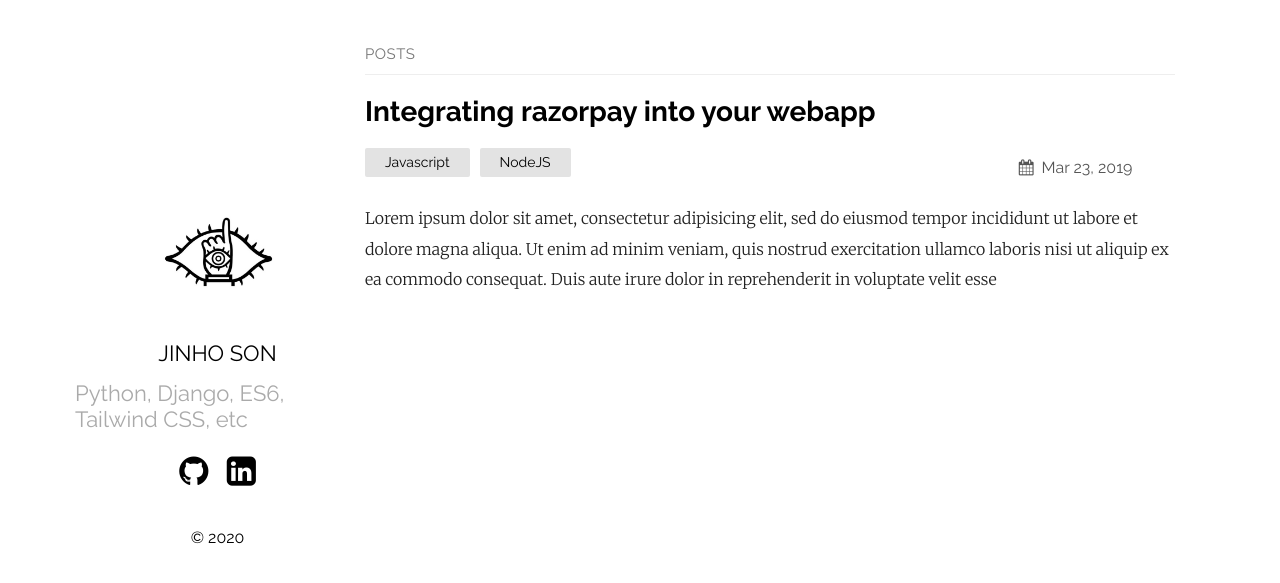
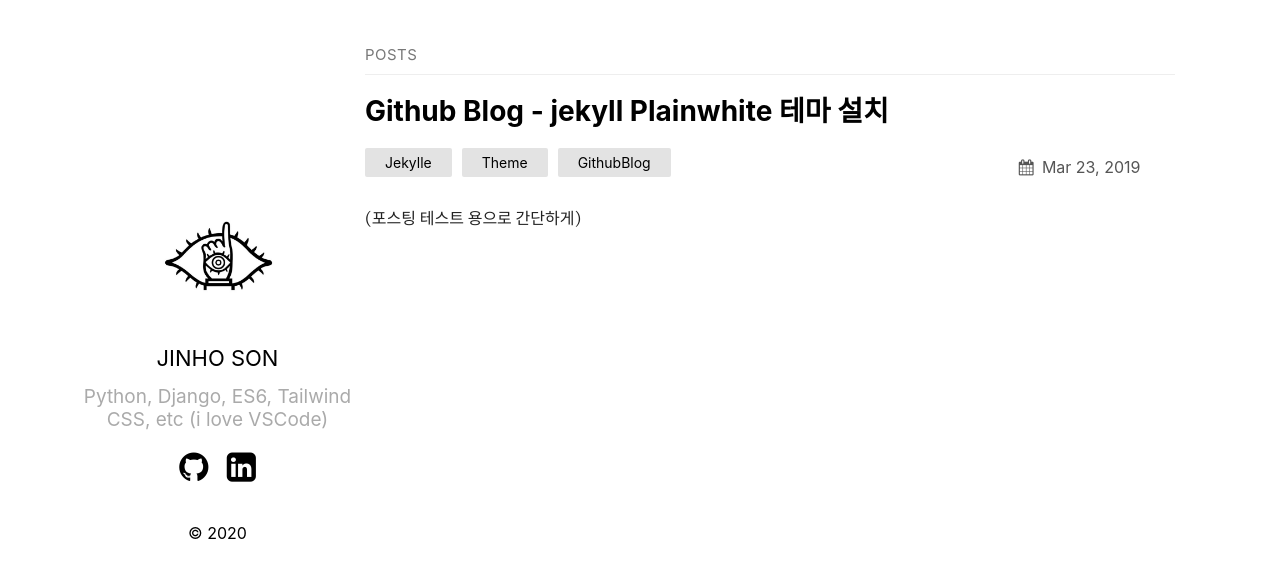
Before and after one commit to Trapa-Eureka/trapa-eureka.github.io, a Jekyll site: the page built from index.md, in a window 1280 px wide. Shown: the top 583 px of the page. Built offline with Jekyll 4.4.1, drawn with Linux system fonts in a browser that asks for light colours.

Commit message:
layout edit, new post

````diff
--- a/_config.yml
+++ b/_config.yml
@@ -1,6 +1,6 @@
 title: Trapa
 author: Trapa
-email: your-email@domain.com
+email: 1982gaya@gmail.com
 remote_theme: thelehhman/plainwhite-jekyll
 description: > # this means to ignore newlines until "show_exerpts:"
   test
@@ -12,7 +12,7 @@ sass:
   sass_dir: _sass
 plainwhite:
   name: JINHO SON
-  tagline: Python, Django, ES6, Tailwind CSS, etc
+  tagline: Python, Django, ES6, Tailwind CSS, etc (i love VSCode)
   date_format: "%b %-d, %Y"
   sitemap: true # set to true to generate sitemap.xml content
   disqus_shortname: games
--- a/_posts/2019-03-23-welcome-to-jekyll.markdown
+++ /dev/null
@@ -1,28 +0,0 @@
----
-layout: post
-title:  "Integrating razorpay into your webapp"
-date:   2019-03-23 21:03:36 +0530
-categories: Javascript NodeJS
----
-Lorem ipsum dolor sit amet, consectetur adipisicing elit, sed do eiusmod tempor incididunt ut labore et dolore magna aliqua. Ut enim ad minim veniam, quis nostrud exercitation ullamco laboris nisi ut aliquip ex ea commodo consequat. Duis aute irure dolor in reprehenderit in voluptate velit esse
-
-```javascript
-const Razorpay = require('razorpay');
-
-let rzp = Razorpay({
-	key_id: 'KEY_ID',
-	secret: 'name'
-});
-
-// capture request
-rzp.capture(payment_id, cost)
-	.then(function (data) {
-		return 2;
-	})
-```
-
-Check out the [Jekyll docs][jekyll-docs] for more info on how to get the most out of Jekyll. File all bugs/feature requests at [Jekyll’s GitHub repo][jekyll-gh]. If you have questions, you can ask them on [Jekyll Talk][jekyll-talk].
-
-[jekyll-docs]: https://jekyllrb.com/docs/home
-[jekyll-gh]:   https://github.com/jekyll/jekyll
-[jekyll-talk]: https://talk.jekyllrb.com/
--- /dev/null
+++ b/_posts/2020-05-04-Jekyll-plainwhite-theme.markdown
@@ -0,0 +1,36 @@
+---
+layout: post
+title:  "Github Blog - jekyll Plainwhite 테마 설치"
+date:   2019-03-23 21:03:36 +0530
+categories: Jekylle Theme GithubBlog
+---
+
+(포스팅 테스트 용으로 간단하게)
+
+준비물(맥 OS X 기준) :
+1. 터미널(iterms2)
+2. [Jekyll’s GitHub repo][jekyll-gh].
+3. VSCode
+
+[jekyll-gh]: https://github.com/thelehhman/plainwhite-jekyll
+
+과정 :
+- 본인의 Github에 아래와 같은 형식의 저장소를 하나 생성한다.
+
+```
+username.github.io
+```
+- 생성한 후 터미널을 이용, 원하는 폴더 경로까지 접근 후 아래와 같은 명령어를 입력한다.
+
+```
+$ git clone (생성한 해당 저장소 링크)
+```
+- git clone하면 원하는 경로상에 폴더가 생성되고, 이후 준비물 2번의 저장소에서 zip파일을 내려받은 후 압축을 풀어서 git clone하여 생성된 폴더에다가 그대로 덮어씌운다.
+
+- 이후 과정은 일부 파일 수정이 필요하지만 과정에 대한 설명은 준비물 2번 링크의 README.md 화면에 잘 기술되어 있으니 참고할것.
+
+- 그 외 참고하면 좋은 자료
+
+   [글 작성에 필요한 markdown 사용법][markdown-use]
+
+[markdown-use]: https://gist.github.com/ihoneymon/652be052a0727ad59601
--- a/_sass/plain.scss
+++ b/_sass/plain.scss
@@ -15,7 +15,7 @@ $leftWidth: 220px;
 }
 
 body {
-  font-family: "Raleway", sans-serif;
+  font-family: -apple-system, BlinkMacSystemFont, 'Segoe UI', Roboto, Oxygen, Ubuntu, Cantarell, 'Open Sans', 'Helvetica Neue', sans-serif;
   font-size: 16px;
   line-height: 1.2em;
   margin: 0;
@@ -96,11 +96,12 @@ main {
       font-weight: normal;
     }
     .tagline {
-      font-size: 22px;
+      font-size: 19px;
       margin-top: 17px;
       color: #aaa;
       white-space: pre-wrap;
       line-height: normal;
+      text-align: center;
     }
     img {
       max-width: 150px;
````
Also changed, not shown: 6 other files.
